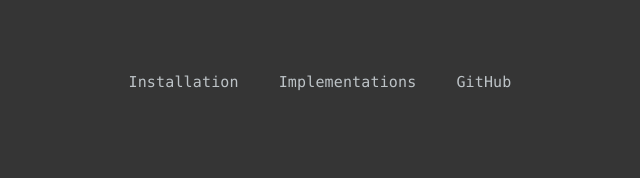
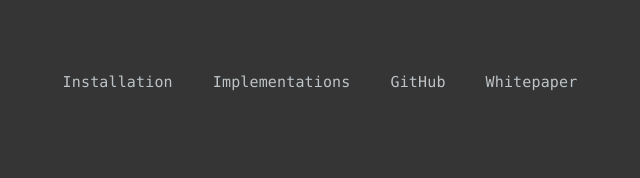
Before and after one commit to cbrnrd/ezdb, a plain HTML site: page docs/index.html in a window 1280 px wide. Shown: the top 178 px of the page, without its empty margins (320-960 px from the left). Drawn offline with Linux system fonts and the light colour scheme; a script that the page names is missing.

Commit message:
Add whitepaper nav item

```diff
--- a/docs/index.html
+++ b/docs/index.html
@@ -20,6 +20,7 @@
       <div class="nav-item"><a href="#installation">Installation</a></div>
       <div class="nav-item"><a href="#implementations">Implementations</a></div>
       <div class="nav-item"><a href="https://github.com/cbrnrd/ezdb" target="_blank">GitHub</a></div>
+      <div class="nav-item"><a href="/ezdb.pdf" target="_blank">Whitepaper</a></div>
     </div>
     <section class="hero container center text-center">
       <div>
```
